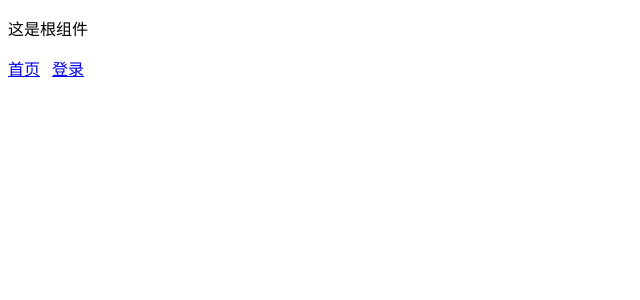
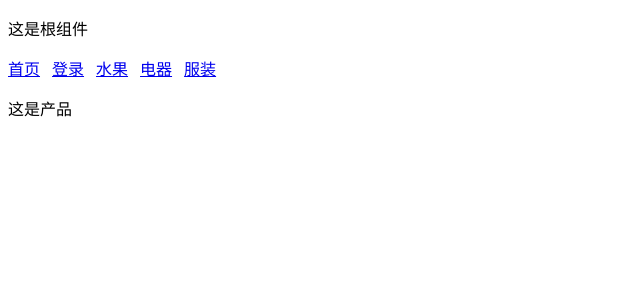
Before and after one commit to Glilin/Router, a Vue app: page /#/product/1 in a window 1280 px wide. Shown: the top 300 px of the page, without its empty margins (0-640 px from the left). Built offline with nearby package versions, Linux system fonts and the light colour scheme.

Commit message:
路由传参

```diff
--- a/src/App.vue
+++ b/src/App.vue
@@ -3,7 +3,10 @@
    <p>这是根组件</p>
    <!-- 9.添加超链接 -->
     <router-link to="/index">首页</router-link>&nbsp;&nbsp;
-    <router-link to="/login">登录</router-link>
+    <router-link to="/login">登录</router-link>&nbsp;&nbsp;
+    <router-link to="/product/1">水果</router-link>&nbsp;&nbsp;
+    <router-link to="/product/2">电器</router-link>&nbsp;&nbsp;
+    <router-link to="/product/3">服装</router-link>&nbsp;&nbsp;
     <!-- 8.挖坑router-view -->
    <router-view></router-view>
   </div>
--- a/src/main.js
+++ b/src/main.js
@@ -4,6 +4,7 @@ import App from './App.vue'
 // 1.引入组件 @代表src目录下的文件
 import index from '@/views/index.vue'
 import login from '@/views/login.vue'
+import product from '@/views/product.vue'
 // 2.引入路由
 import VueRouter from 'vue-router'
 // 3.使用路由
@@ -22,6 +23,12 @@ var router = new VueRouter({
             name: 'login',
             path: '/login',
             component: login
+        },
+        {
+            name: 'product',
+            // id相当于形参，它不会音响你穿什么值，但是会决定后期如何取参数
+            path: '/product/:id',
+            component: product
         }
     ]
 })
--- /dev/null
+++ b/src/views/product.vue
@@ -0,0 +1,13 @@
+<template>
+  <div class="product">
+  <p>这是产品</p>
+  </div>
+</template>
+<script>
+export default {
+
+}
+</script>
+<style lang="less" scoped>
+
+</style>
```
